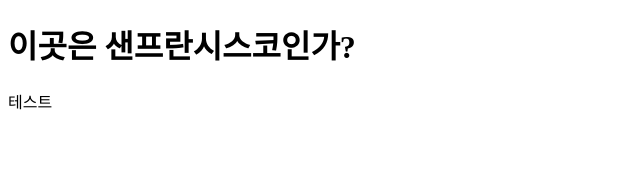
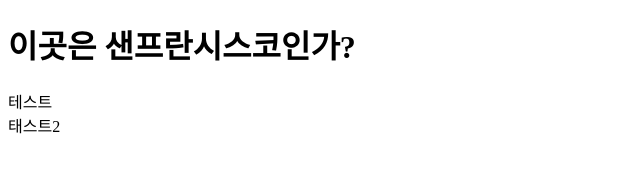
Before and after one commit to kimsunghoon96/remote-test-1, a plain HTML site: page index.html in a window 1280 px wide. Shown: the full height of the page, 0-640 px from the left. Drawn offline with Linux system fonts and the light colour scheme.

Commit message:
테스트

```diff
--- a/index.html
+++ b/index.html
@@ -9,5 +9,6 @@
 <body>
   <h1>이곳은 샌프란시스코인가?</h1>
   <div>테스트</div>
+  <div>태스트2</div>
 </body>
 </html>
```
